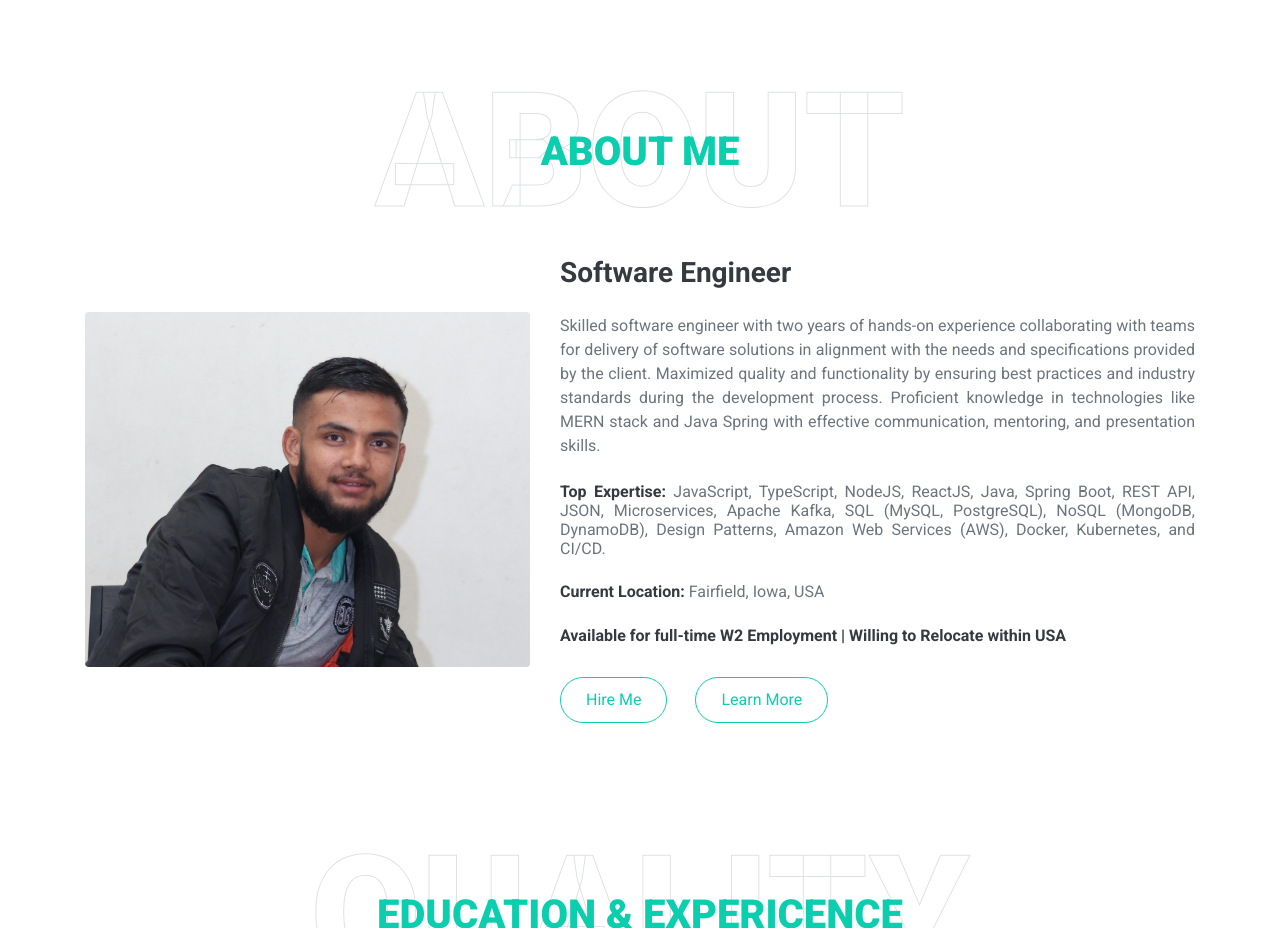
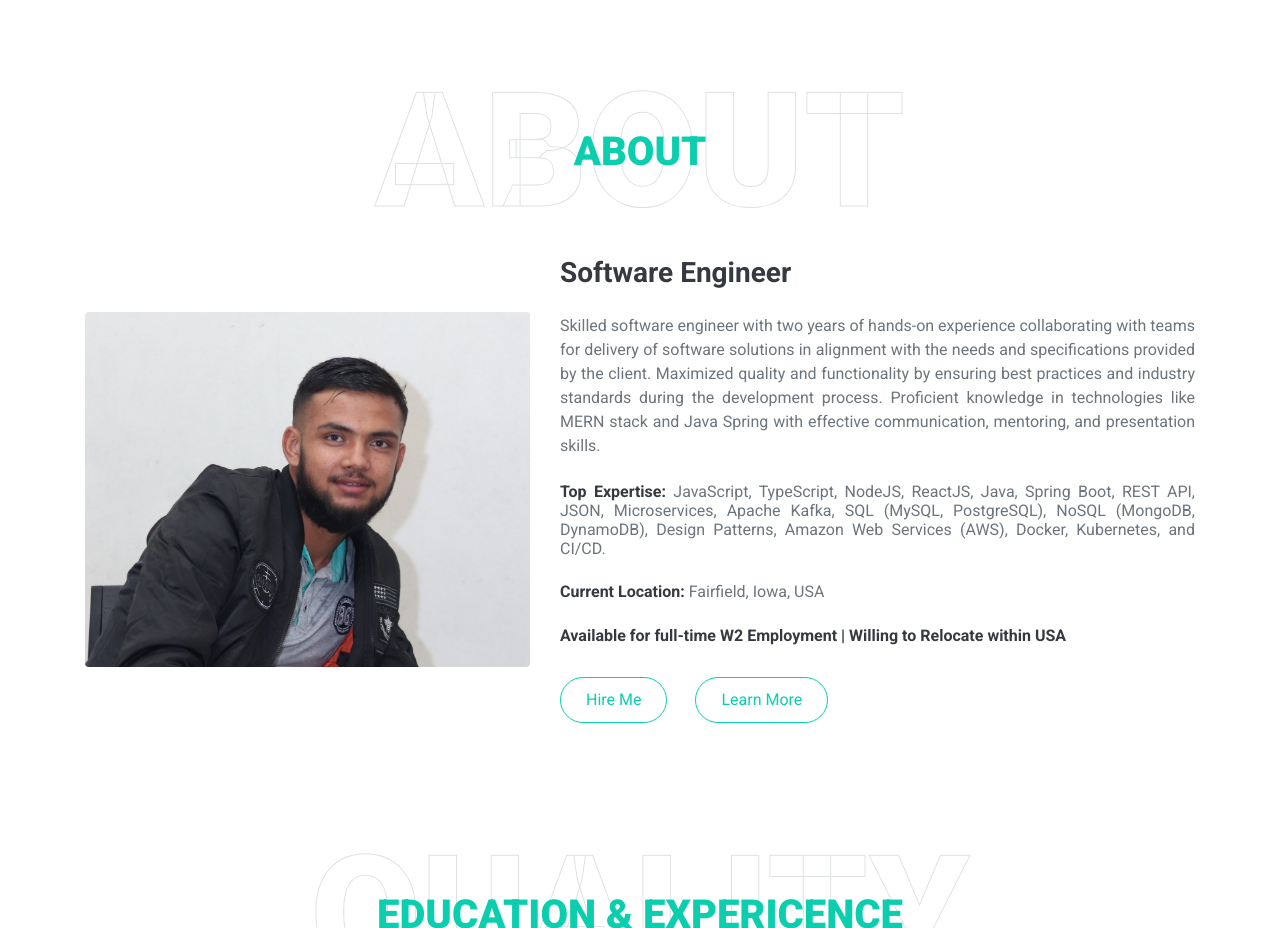
Before and after one commit to deStarxis/personal-portfolio, a plain HTML site: page index.html in a window 1280 px wide. Shown: the part 840-1768 px from the top of the page. Drawn offline with nearby package versions, Linux system fonts and the light colour scheme.

Commit message:
updated file with new changes

```diff
--- a/index.html
+++ b/index.html
@@ -38,7 +38,7 @@
         <div class="collapse navbar-collapse px-lg-3" id="navbarCollapse">
             <div class="navbar-nav m-auto py-0">
                 <a href="#home" class="nav-item nav-link active">Home</a>
-                <a href="#about" class="nav-item nav-link">About Me</a>
+                <a href="#about" class="nav-item nav-link">About</a>
                 <a href="#qualification" class="nav-item nav-link">Quality</a>
                 <a href="#skill" class="nav-item nav-link">Skills</a>
                 <a href="#portfolio" class="nav-item nav-link">Project</a>
@@ -86,8 +86,7 @@
                         Ujjwal Humagain</h1>
                     <h1 class="typed-text-output d-inline font-weight-lighter text-white"></h1>
                     <div class="typed-text d-none">Software Engineer, MERN Stack Developer, JavaScript Developer,
-                        FullStack
-                        Engineer</div>
+                        FullStack Engineer</div>
                     <div class="d-flex align-items-center justify-content-center justify-content-lg-start pt-5">
                         <a href="https://1drv.ms/w/s!AuRKEJDyLduMgR3yVAOF2Pav2sgW?e=uTCcly" target="_blank"
                             class="btn btn-outline-light mr-5">Download CV</a>
@@ -105,7 +104,7 @@
         <div class="container">
             <div class="position-relative d-flex align-items-center justify-content-center">
                 <h1 class="display-1 text-uppercase text-white" style="-webkit-text-stroke: 1px #dee2e6;">About</h1>
-                <h1 class="position-absolute text-uppercase text-primary">About Me</h1>
+                <h1 class="position-absolute text-uppercase text-primary">About</h1>
             </div>
             <div class="row align-items-center">
                 <div class="col-lg-5 pb-4 pb-lg-0">
```
